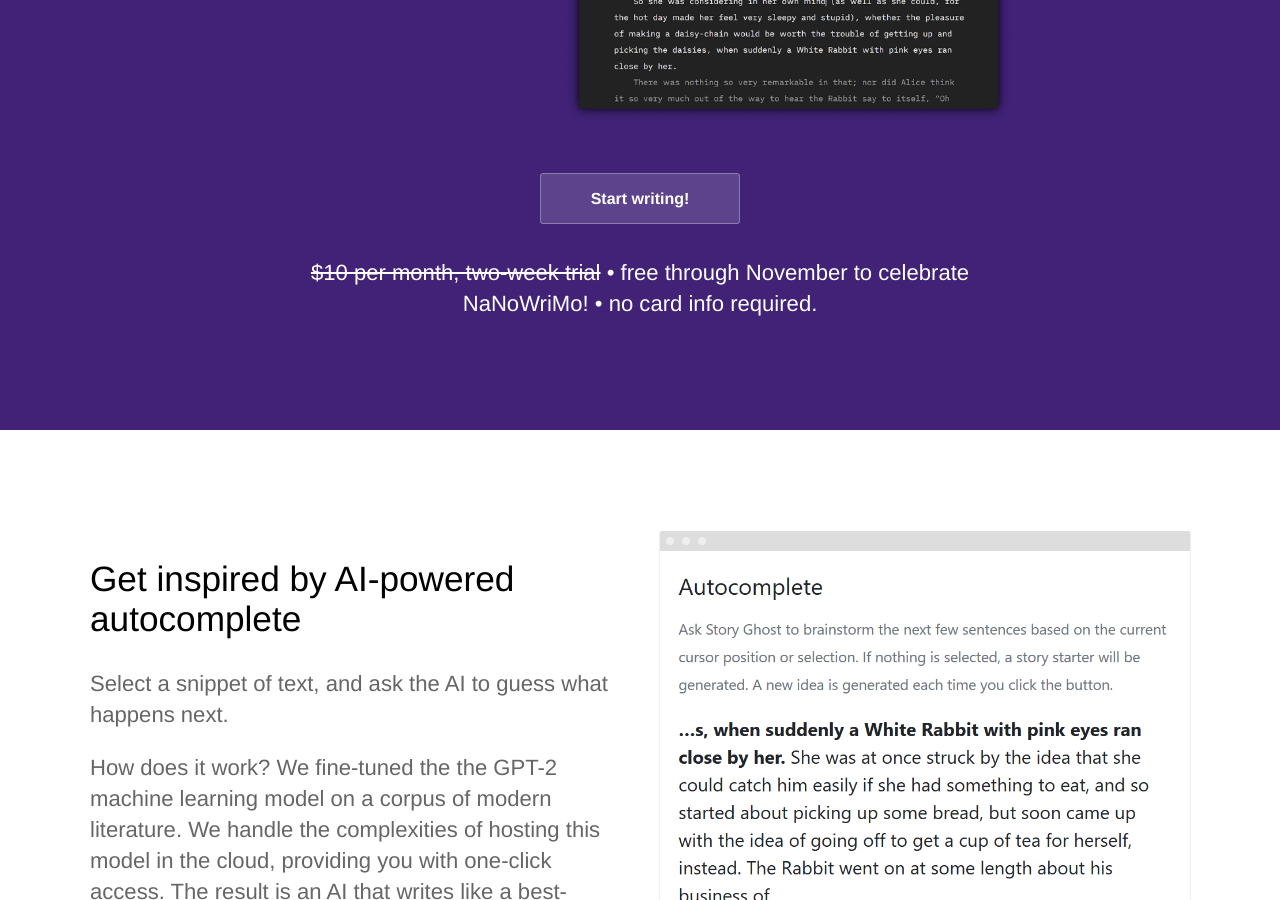
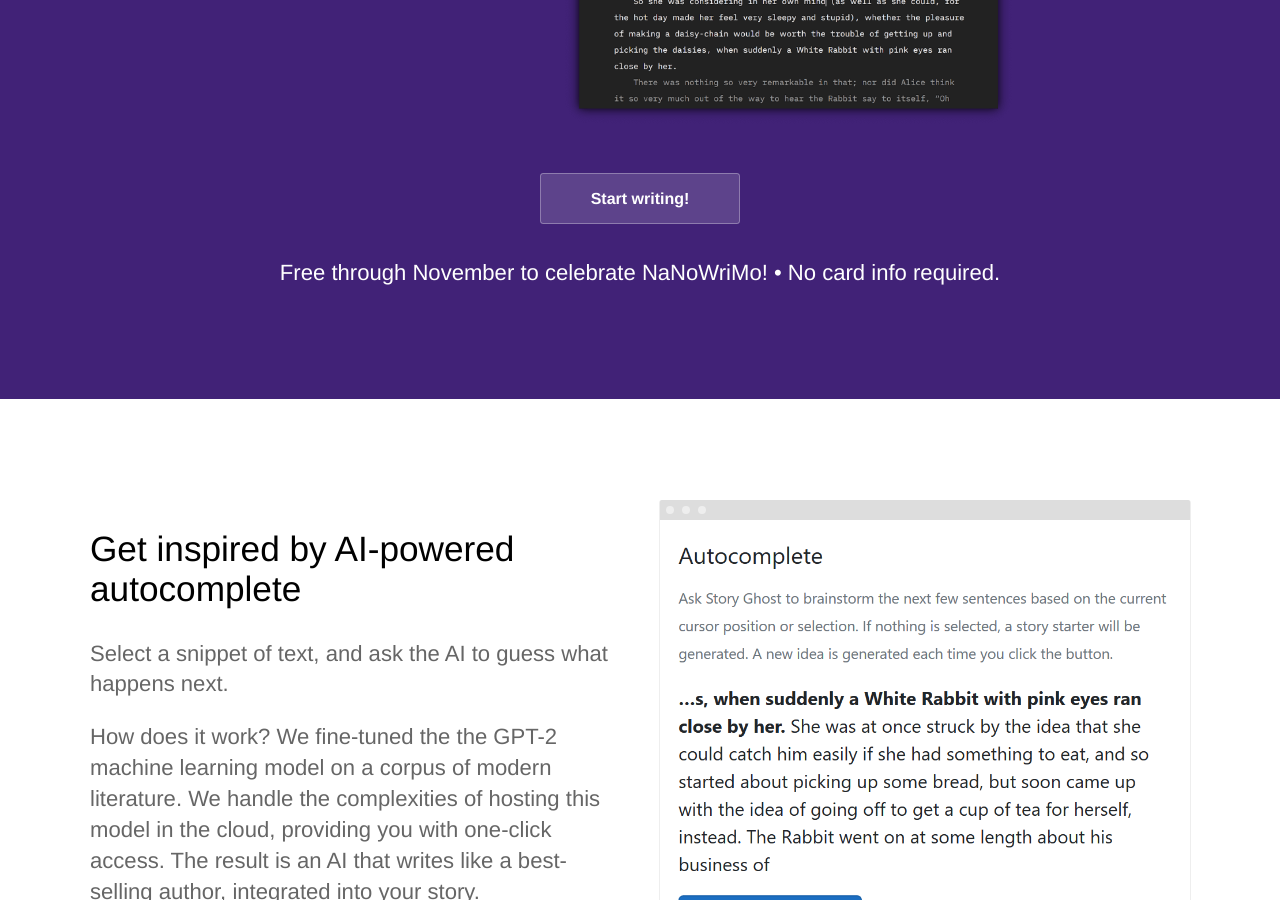
Before and after one commit to headchem/story-ghost, a Jekyll site: the page built from index.html, in a window 1280 px wide and 900 px high, scrolled down 589 px. Built offline with Jekyll 4.4.1, drawn with Linux system fonts in a browser that asks for light colours.

Commit message:
remove price

```diff
--- a/index.html
+++ b/index.html
@@ -11,7 +11,7 @@ description: Story Ghost cures writer's block
 		</div>
 		<div class="cta button alt">
 			<a href="https://www.storyghost.app"><strong>Start writing!</strong></a>
-			<p style="margin-top: 50px;"><s>$10 per month, two-week trial</s> &bull; free through November to celebrate NaNoWriMo! &bull; no card info required.</p>
+			<p style="margin-top: 50px;"><s style="display: none">$TBD per month, two-week trial &bull;</s> Free through November to celebrate NaNoWriMo! &bull; No card info required.</p>
 		</div>
 	</div>
 </section>
```
